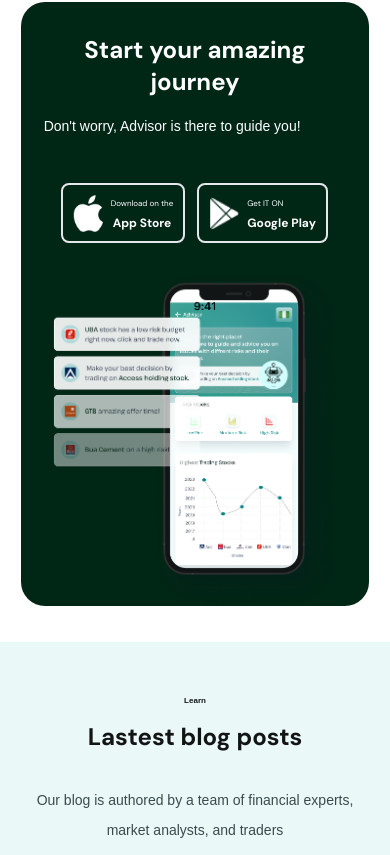
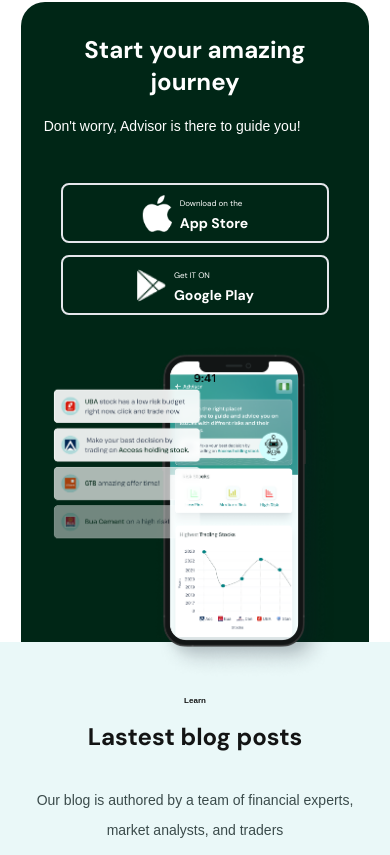
Before and after one commit to favour-samson/stock-app, a Next.js app: page / in a window 390 px wide. Shown: the part 2809-3664 px from the top of the page. Built offline with nearby package versions, Linux system fonts and the light colour scheme; a web font is replaced by a local one.

Commit message:
changes added

```diff
--- a/src/components/DownloadButton.tsx
+++ b/src/components/DownloadButton.tsx
@@ -20,11 +20,13 @@ const DownloadButton: React.FC<DownloadButtonProps> = ({
       className={`flex dm-sans items-center justify-center ${bgColor} border-2 text-white px-[10px] py-2 rounded-lg transition duration-300 ease-in-out `}
     >
       <span className="mr-2">
-        <Image src={imgSrc} alt="Download" width={30} height={20} />
+        <div className="w-full ">
+          <Image src={imgSrc} alt="Download" width={30} height={20} />
+        </div>
       </span>
       <span className="flex flex-col leading-5">
         <small className="md:text-xs text-[8px] text-left">{smallText}</small>
-        <strong className="md:text-[20px] text-[12px]">{bigText}</strong>
+        <strong className="md:text-[20px] text-[14px]">{bigText}</strong>
       </span>
     </button>
   );
--- a/src/components/Mobile.tsx
+++ b/src/components/Mobile.tsx
@@ -16,7 +16,7 @@ const MobileSection = () => {
           <p className="md:text-[20px] text-[14px] leading-[18px] md:leading-[30px] font-normal px-[23px] md:px-0">
             Don&apos;t worry, Advisor is there to guide you!
           </p>
-          <div className="flex pt-[48px] px-[40.02px] md:px-0 pb-[21px] md:pb-0 w-full gap-[12px]">
+          <div className="flex flex-col sm:flex-row  pt-[48px] px-[40.02px] md:px-0 pb-[21px] md:pb-0 w-full gap-[12px] justify-between md:justify-start">
             <DownloadButton
               imgSrc={AppleLogo}
               smallText="Download on the"
```
